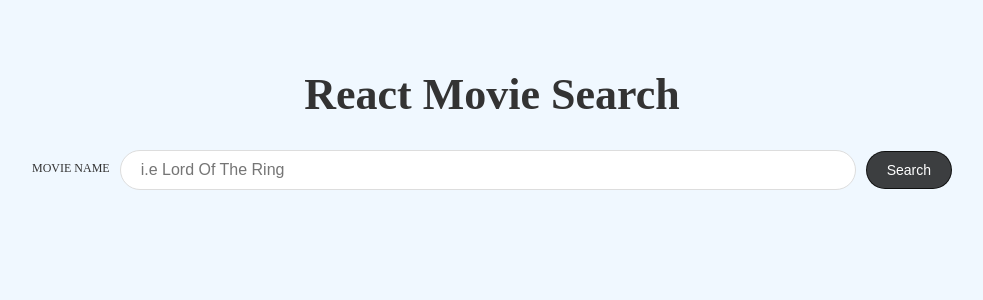
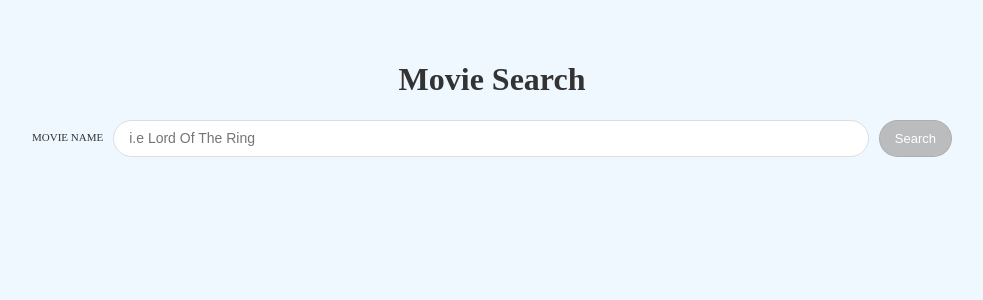
Before and after one commit to HuydDo/moviesearch, a React (Create React App) app: page / in a window 1280 px wide. Shown: the top 300 px of the page, without its empty margins (148-1131 px from the left). Built offline with nearby package versions, Linux system fonts and the light colour scheme.

Commit message:
modified index.css, index.js

```diff
--- a/src/index.css
+++ b/src/index.css
@@ -29,11 +29,11 @@ body {
 }
 
 p {
-  font-size: 1.6rem;
+  font-size: 1.4rem;
 }
 
 small {
-  font-size: 1.2rem;
+  font-size: 1.1rem;
 }
 
 .container {
@@ -43,7 +43,7 @@ small {
 }
 
 .title {
-  font-size: 4.4rem;
+  font-size: 3.2rem;
   text-align: center;
 }
 
@@ -52,33 +52,33 @@ small {
 }
 
 .label {
-  font-size: 1.2rem;
-  margin-bottom: 0.2rem;
+  font-size: 1.1rem;
+  margin-bottom: 0.3rem;
   text-transform: uppercase;
 }
 
 .input {
-  font-size: 1.6rem;
-  padding: 0.5rem 2rem;
-  line-height: 2.8rem;
+  font-size: 1.4rem;
+  padding: 0.5rem 1.5rem;
+  line-height: 2.5rem;
   border-radius: 20px;
   border: 1px solid #ddd;
   margin-bottom: 1rem;
 }
 
 .button {
-  background-color: rgba(0,0,0,0.75);
+  background-color: rgba(169, 169, 169,0.75);
   color: white;
-  padding: 1rem 2rem;
-  border: 1px solid rgba(0,0,0,0.75);
+  padding: 1rem 1.5rem;
+  border: 1px solid rgba(169, 169, 169,0.75);
   border-radius: 20px;
-  font-size: 1.4rem;
+  font-size: 1.3rem;
   cursor: pointer;
   transition: background-color 250ms;
 }
 
 .button:hover {
-  background-color: rgba(0,0,0,0.85);
+  background-color: rgba(169, 169, 169,0.85);
 }
 
 @media (min-width: 786px){
@@ -98,7 +98,7 @@ small {
 }
 
 .card {
-  padding: 2rem 4rem;
+  padding: 2rem 3rem;
   border-radius: 10px;
   box-shadow: 1px 1px 5px rgba(0,0,0,0.25);
   margin-bottom: 2rem;
@@ -107,7 +107,7 @@ small {
 
 .card--title {
   margin-bottom: 0.5rem;
-  font-size: 3.2rem;
+  font-size: 2.2rem;
 }
 
 .card--image {
--- a/src/index.js
+++ b/src/index.js
@@ -18,11 +18,11 @@ import SearchMovies from './searchMovies'
 // Learn more about service workers: https://bit.ly/CRA-PWA
 // serviceWorker.unregister();
 
-class Main extends React.Component {
+class App extends React.Component {
   render() {
     return (
       <div className="container">
-       <h1 className="title">React Movie Search</h1>
+       <h1 className="title">Movie Search</h1>
        <SearchMovies/>
       </div>
 
@@ -30,4 +30,4 @@ class Main extends React.Component {
   }
 }
 
-ReactDOM.render(<Main />, document.getElementById('root'))
+ReactDOM.render(<App />, document.getElementById('root'))
```
